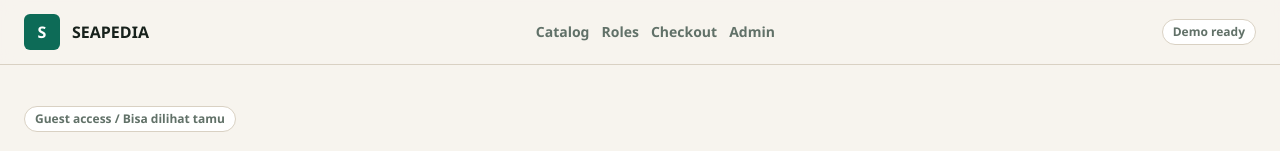
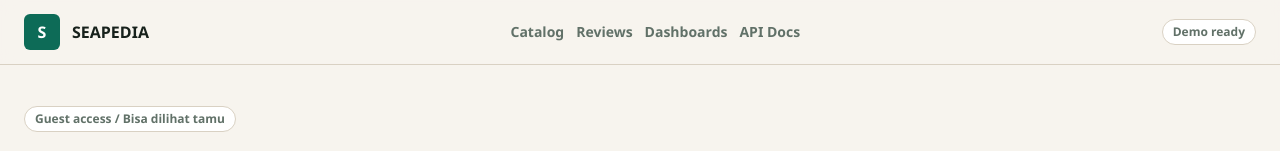
Before and after one commit to myudak/seapedia, a Next.js app: page /products in a window 1280 px wide. Shown: the top 151 px of the page. Built offline with nearby package versions, Linux system fonts and the light colour scheme.

Commit message:
refactor(level1): extract navigation session and role helpers

```diff
--- a/src/components/app-shell.tsx
+++ b/src/components/app-shell.tsx
@@ -1,5 +1,6 @@
 import type { ReactNode } from "react";
 import { Badge } from "@/components/ui/badge";
+import { publicNavItems } from "@/lib/domain/navigation";
 
 type AppShellProps = {
   children: ReactNode;
@@ -17,10 +18,11 @@ export function AppShell({ children }: AppShellProps) {
             <span>SEAPEDIA</span>
           </a>
           <nav className="hidden items-center gap-3 text-sm font-bold text-[var(--muted)] md:flex">
-            <a href="#catalog">Catalog</a>
-            <a href="#roles">Roles</a>
-            <a href="#checkout">Checkout</a>
-            <a href="#admin">Admin</a>
+            {publicNavItems.map((item) => (
+              <a key={item.href} href={item.href}>
+                {item.label}
+              </a>
+            ))}
           </nav>
           <Badge>Demo ready</Badge>
         </div>
--- /dev/null
+++ b/src/lib/domain/authz.ts
@@ -0,0 +1,25 @@
+import type { AuthProfile, Role } from "./types";
+
+export function ownsRole(profile: AuthProfile, role: Role) {
+  return profile.user.roles.includes(role);
+}
+
+export function hasActiveRole(profile: AuthProfile, role: Role) {
+  return profile.activeRole === role && ownsRole(profile, role);
+}
+
+export function assertActiveRole(profile: AuthProfile | null, role: Role) {
+  if (!profile) {
+    throw new Error("Authentication required.");
+  }
+
+  if (!hasActiveRole(profile, role)) {
+    throw new Error(`Active ${role} role required.`);
+  }
+
+  return profile;
+}
+
+export function roleDashboard(role: Role) {
+  return `/dashboard/${role.toLowerCase()}`;
+}
--- /dev/null
+++ b/src/lib/domain/navigation.ts
@@ -0,0 +1,6 @@
+export const publicNavItems = [
+  { href: "/products", label: "Catalog" },
+  { href: "/#reviews", label: "Reviews" },
+  { href: "/dashboard", label: "Dashboards" },
+  { href: "/docs/api", label: "API Docs" },
+];
```
